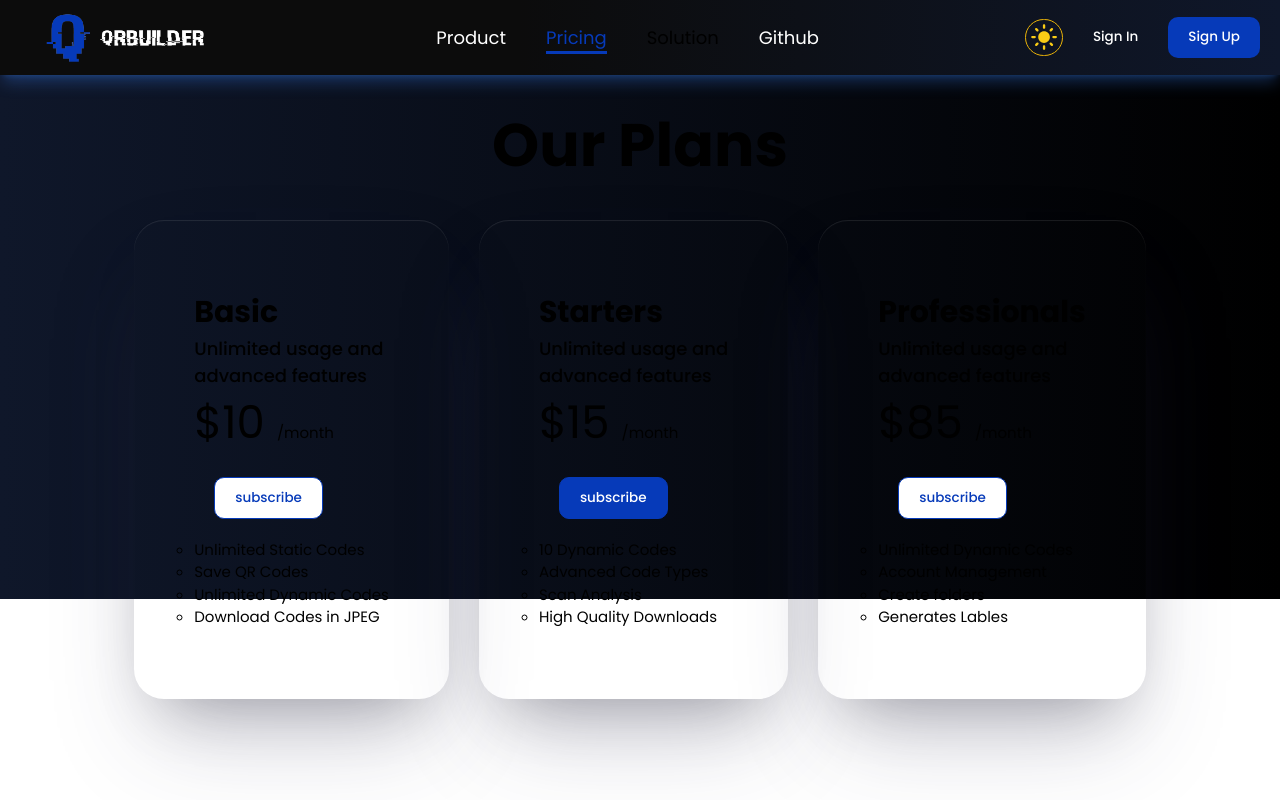
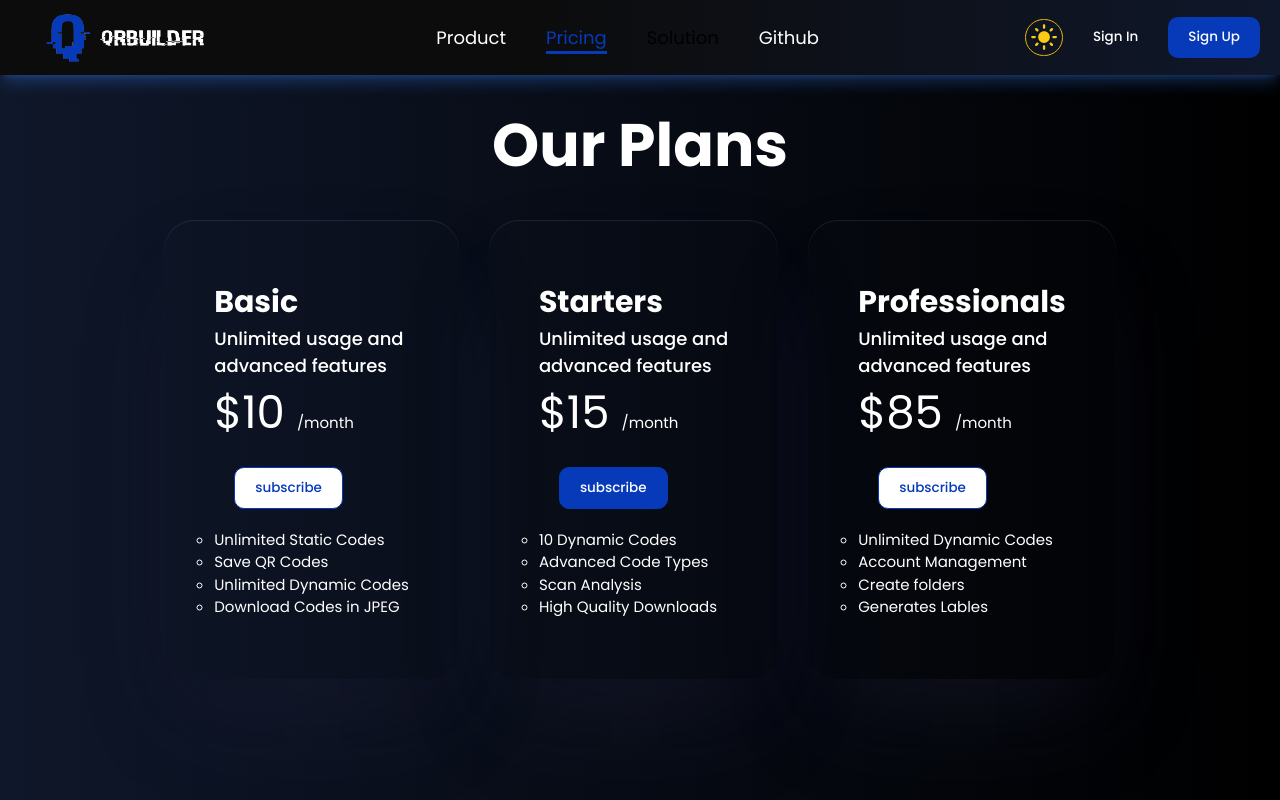
Before and after one commit to bishalde/QR-Code-Generator, a React (Vite) app: page /pricing in a window 1280 px wide. Built offline with nearby package versions, Linux system fonts and the light colour scheme.

Commit message:
Dark Mode added.
Added the dark mode functionality without changing the primary colours of the website.
Added interactive toggle button for dark mode.

```diff
--- a/src/App.jsx
+++ b/src/App.jsx
@@ -4,9 +4,10 @@ import HomePage from './components/HomePage'
 import PricingPage from './components/PricingPage'
 
 import { Route, Routes } from "react-router-dom"
+import { ThemeProvider } from './ThemeContext'
 function App() {
   return (
-    <div className='dark:bg-gradient-to-r from-slate-900 to-[#000000]'>
+    <div className='dark:bg-gradient-to-r from-slate-900 to-[#000000] h-full'>
       <Routes>
         <Route path="" element={<HomePage />} />
         <Route path="/pricing" element={<PricingPage />} />
--- a/src/components/Pricing/Pricing.css
+++ b/src/components/Pricing/Pricing.css
@@ -21,7 +21,7 @@
   outline: 0px;
   border-radius: 30px;
   box-shadow: rgba(255, 255, 255, 0.1) 0px 1px 1px 0px inset, rgba(50, 50, 93, 0.25) 0px 50px 100px -20px, rgba(0, 0, 0, 0.3) 0px 30px 60px -30px;
-  padding: 70px 60px;
+  padding: 60px 50px;
 }
 .pricingbox .priceplans h3 {
   font-size: 2rem;
--- a/src/components/Pricing/Pricing.jsx
+++ b/src/components/Pricing/Pricing.jsx
@@ -4,8 +4,9 @@ import './Pricing.css'
 const Pricing = () => {
   return (
     <>
-    <h1 className='pricingbox__title'>Our Plans</h1>
-    <section className="pricingbox">
+    <div className='dark:text-white dark:bg-gradient-to-r from-slate-900 to-[#000000] h-[100vh]'>
+        <h1 className='pricingbox__title dark:text-white'>Our Plans</h1>
+        <section className="pricingbox pt-0">
             <div className="priceplans">
                 <h3>Basic</h3>
                 <h5>Unlimited usage and <br /> advanced features</h5>
@@ -46,6 +47,7 @@ const Pricing = () => {
                 </ul>
             </div>
         </section>
+    </div>
     </>
   )
 }
```
Also changed, not shown: 1 other file (tests, documents, lock files or other folders). Lines whose indentation alone changed are shown as unchanged.
